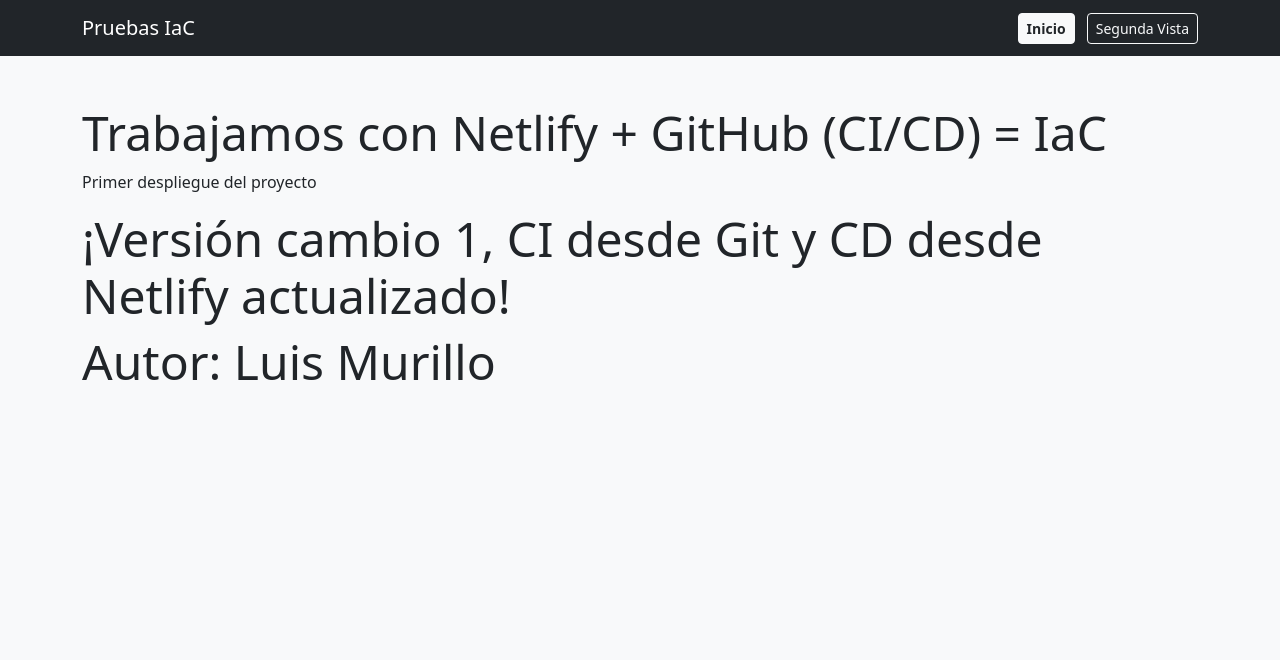
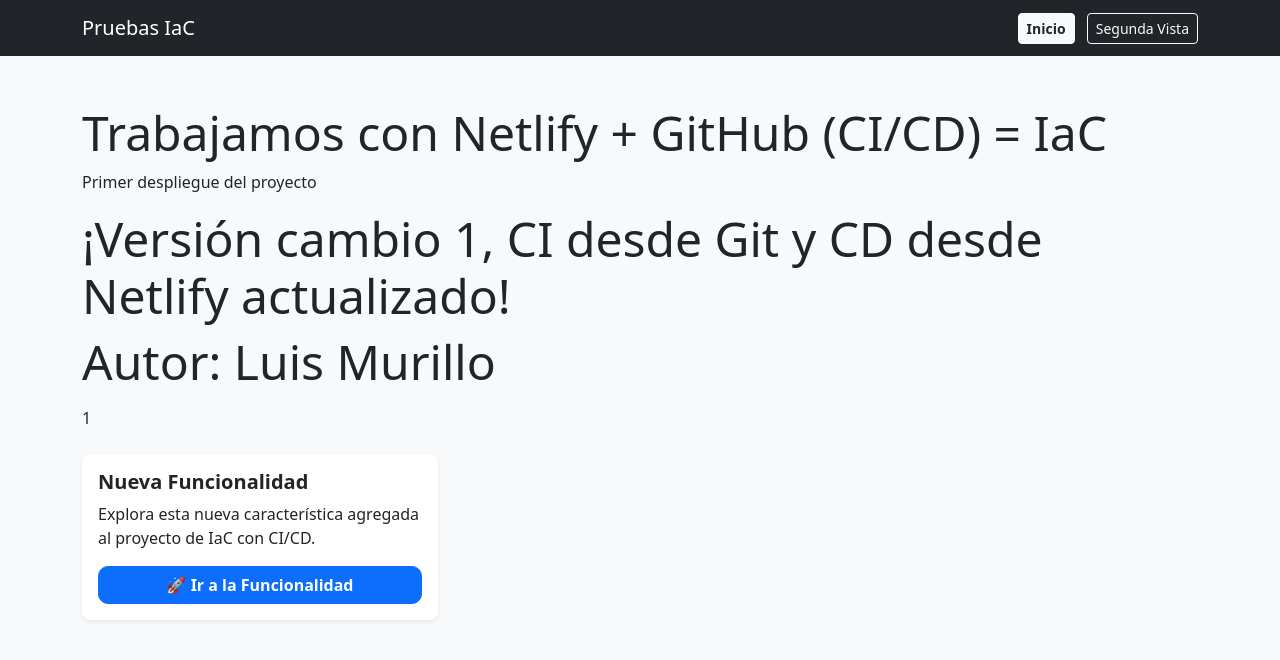
Before and after one commit to luismurilloc2017-a11y/proyecto_iac, a plain HTML site: page index.html in a window 1280 px wide. Drawn offline with nearby package versions, Linux system fonts and the light colour scheme.

Commit message:
Update index.html- feat: nuevo botón rama feature/nuevo-boton

```diff
--- a/index.html
+++ b/index.html
@@ -24,7 +24,24 @@
     <h1 class="display-5">¡Versión cambio 1, CI desde Git y CD desde Netlify actualizado! </h1>
     <h1 class="display-5">Autor: Luis Murillo</h2>
     <p class="lead">
-    </p>
+    </p>1
+
+    <div class="row mt-4">
+    <div class="col-md-4">
+      <div class="card shadow-sm border-0 rounded-3">
+        <div class="card-body">
+          <h5 class="card-title fw-bold">Nueva Funcionalidad</h5>
+          <p class="card-text">
+            Explora esta nueva característica agregada al proyecto de IaC con CI/CD.
+          </p>
+          <a href="#" class="btn btn-primary w-100 fw-semibold" style="border-radius: 10px;">
+            🚀 Ir a la Funcionalidad
+          </a>
+        </div>
+      </div>
+    </div>
+  </div>
+
   </main>
   <script src="https://cdn.jsdelivr.net/npm/bootstrap@5.3.3/dist/js/bootstrap.bundle.min.js"></script>
 </body>
```
